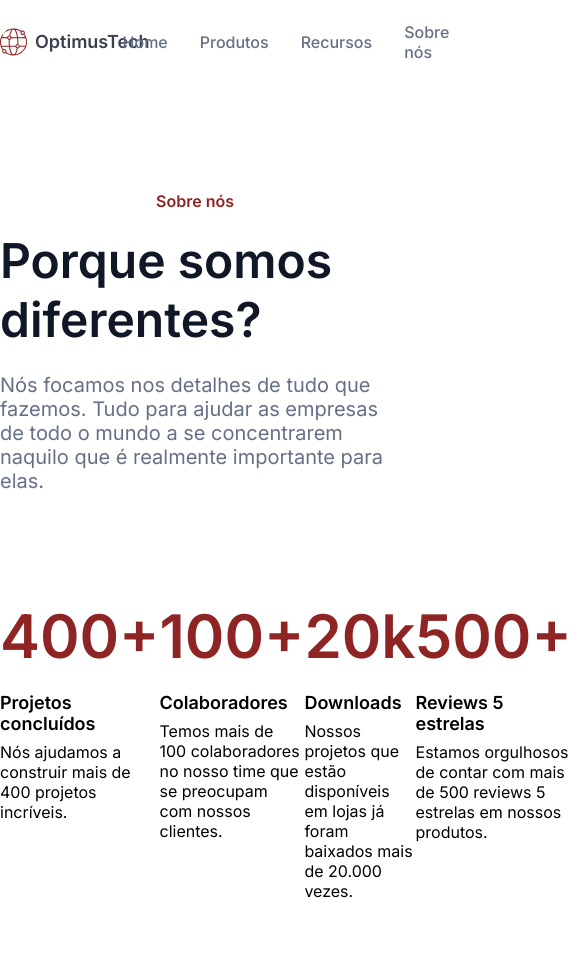
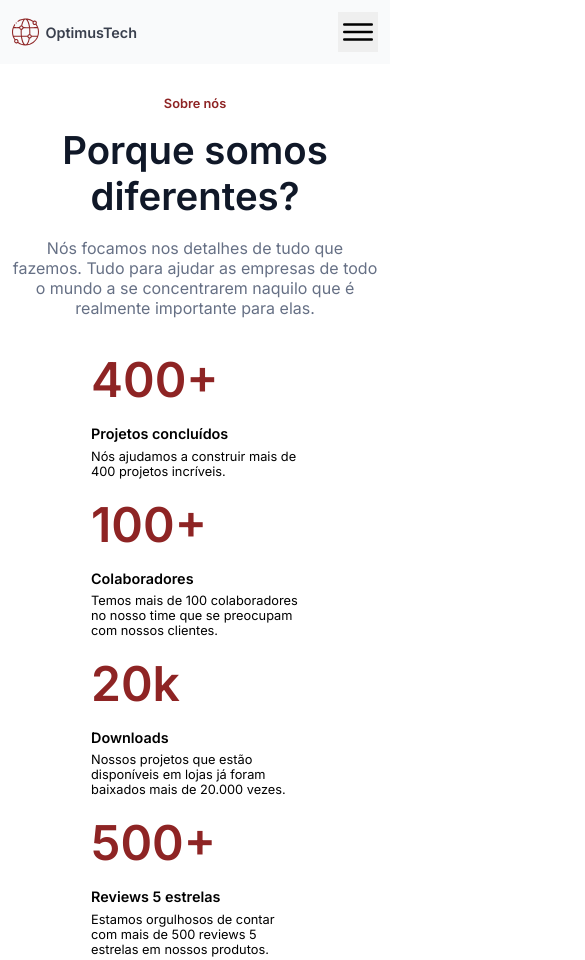
Before and after one commit to enzoraian/optimus-tech, a plain HTML site: page index.html in a window 390 px wide. Shown: the top 960 px of the page, 585 px wide, since content can reach past the window. Drawn offline with Linux system fonts and the light colour scheme.

Commit message:
responsivo quase finalizado, falta apenas menu mobile

```diff
--- a/css/grid.css
+++ b/css/grid.css
@@ -2,6 +2,6 @@
     width: 100%;
     max-width: 131rem;
 
-    padding: 1.5rem 0;
+    padding:  0 1.5rem;
     margin: 0 auto;
 }
--- a/css/responsive.css
+++ b/css/responsive.css
@@ -1,9 +1,158 @@
-@media (max-width: 1200px) {}
+@media (max-width: 1200px) {
 
-@media (max-width: 991px) {}
+    /*===========*/
+    /*==HEADER==*/
+    /*===========*/
+    header .container .menu ul {
+        margin-right: 16rem;
+    }
 
-@media (max-width: 768px) {}
+    /*======================*/
+    /*==ABOUT US SECOND AREA==*/
+    /*======================*/
 
-@media (max-width: 600px) {}
+    .about-us .second-area .content {
+        max-width: 24%;
+    }
 
-@media (max-width: 480px) {}
+}
+
+@media (max-width: 991px) {
+
+    html {
+        font-size: 58%;
+    }
+
+    /*===========*/
+    /*==HEADER==*/
+    /*===========*/
+
+    header .container .menu ul {
+        margin-right: 7rem;
+    }
+
+    /*======================*/
+    /*==HIRING SECOND AREA==*/
+    /*======================*/
+
+    .hiring .second-area .container .open-jobs .job .open-job {
+        padding: 2.4rem 18rem 2.4rem 2.4rem;
+    }
+
+    /*======================*/
+    /*==SECTION FEEDBACK==*/
+    /*======================*/
+
+    .section-feedback .container .feedback {
+        padding: 4rem;
+    }
+
+    .section-feedback .container .feedback h3 {
+        font-size: 2.4rem;
+    }
+}
+
+@media (max-width: 768px) {
+
+    /*menu mobile*/
+    header .container .menu {
+        display: none;
+    }
+
+    header .container .menu-mobile {
+        display: block;
+        width: 5rem;
+        height: 5rem;
+    }
+
+    header .container .menu-mobile .icon-close {
+        display: none;
+    }
+
+    /*======================*/
+    /*==ABOUT US SECOND AREA==*/
+    /*======================*/
+
+    .about-us .container .second-area {
+        flex-wrap: wrap;
+        justify-content: center;
+        gap: 2rem;
+    }
+
+    .about-us .container .second-area .content {
+        max-width: 100%;
+    }
+}
+
+@media (max-width: 600px) {
+
+    /*======================*/
+    /*==ABOUT US SECOND AREA==*/
+    /*======================*/
+
+    .about-us .container .second-area {
+        flex-wrap: nowrap;
+        flex-direction: column;
+        align-items: center;
+    }
+
+    /*======================*/
+    /*==HIRING SECOND AREA==*/
+    /*======================*/
+
+    .hiring .second-area .container .open-jobs .job .open-job {
+        padding: 2.4rem 8rem 2.4rem 2.4rem;
+    }
+}
+
+@media (max-width: 480px) {
+
+    html {
+        font-size: 50%;
+    }
+
+    /*======================*/
+    /*==ABOUT US MAIN AREA==*/
+    /*======================*/
+
+    .about-us {
+        padding: 4rem 0;
+    }
+
+    .about-us .main-area {
+        margin-bottom: 4rem;
+    }
+
+    /*====================*/
+    /*==HIRING MAIN AREA==*/
+    /*====================*/
+
+    .hiring {
+        padding: 4rem 0;
+    }
+
+    /*======================*/
+    /*==HIRING SECOND AREA==*/
+    /*======================*/
+
+    .hiring .second-area {
+        padding: 4rem 0;
+    }
+
+    /*======================*/
+    /*==SECTION FEEDBACK==*/
+    /*======================*/
+
+    .section-feedback {
+        padding-bottom: 4rem;
+    }
+
+
+    /*==========*/
+    /*==FOOTER==*/
+    /*==========*/
+
+    footer {
+        padding: 4rem 0;
+    }
+}
--- a/css/style.css
+++ b/css/style.css
@@ -3,6 +3,17 @@
 /*===========*/
 
 header {
+    background-color: #F9FAFB;
+    position: fixed;
+    width: 100%;
+    top: 0;
+    z-index: 999;
+
+    height: 8rem;
+
+}
+
+header .container{
     height: 8rem;
 }
 
@@ -31,7 +42,7 @@ header .container .menu {
 header .container .menu ul {
     display: flex;
     align-items: center;
-    margin-right: 39.8rem;
+    margin-right: 30rem;
 }
 
 header .container .menu ul li:not(:last-child) {
@@ -44,11 +55,18 @@ header .container .menu-action .menu-item {
 
 }
 
-/*============*/
-/*==ABOUT US==*/
-/*============*/
+/*menu mobile*/
+header .container .menu-mobile{
+    display: none;
+}
+
+
+/*======================*/
+/*==ABOUT US MAIN AREA==*/
+/*======================*/
 
 .about-us {
+    margin-top: 8rem;
     padding: 9.6rem 0;
 }
 
@@ -67,20 +85,25 @@ header .container .menu-action .menu-item {
     font-size: 4.8rem;
     font-weight: 600;
     margin-bottom: 2.4rem;
+    text-align: center;
 }
 
 .about-us .container .main-area p {
     color: var(--light-gray);
     font-size: 2rem;
     max-width: 79rem;
+    text-align: center;
 }
+
+/*======================*/
+/*==ABOUT US SECOND AREA==*/
+/*======================*/
+
 
 .about-us .container .second-area {
     display: flex;
     justify-content: space-around;
 }
-
-.about-us .container .second-area .content {}
 
 .about-us .container .second-area .content span {
     font-size: 6rem;
@@ -121,12 +144,14 @@ header .container .menu-action .menu-item {
     font-size: 3.6rem;
     font-weight: 600;
     margin-bottom: 2rem;
+    text-align: center;
 }
 
 .hiring .container .main-area .top p {
     color: var(--light-gray);
     font-size: 2rem;
     font-weight: 400;
+    text-align: center;
 }
 
 .hiring .container .main-area .image {
@@ -241,6 +266,7 @@ footer .container{
 footer .container .newsletter h3{
     font-size: 3.6rem;
     margin-bottom: 2rem;
+    text-align: center;
 }
 
 footer .container .newsletter p{
@@ -248,6 +274,7 @@ footer .container .newsletter p{
     font-size: 1.8rem;
     text-align: center;
     margin-bottom: 4rem;
+    text-align: center;
 }
 
 footer .container .newsletter form{
--- a/index.html
+++ b/index.html
@@ -27,7 +27,7 @@
 <body>
 
     <!--HEADER-->
-    <header>
+    <header class="js-header">
 
         <!--CONTAINER MAX-WIDTH 131REM-->
         <div class="container">
@@ -62,8 +62,15 @@
                 </div>
             </nav>
 
+            <!--MENU MOBILE-->
+            <button class="menu-mobile menu-item">
 
+                <!--OPEN-->
+                <img class="icon-open" src="img/menu-open.svg" alt="">
 
+                <!--CLOSE-->
+                <img class="icon-close" src="img/menu-close.svg" alt="">
+            </button>
         </div>
     </header>
 
@@ -275,6 +282,9 @@
             </div>
         </div>
     </footer>
+
+    <!--SCRIPT JS-->
+    <script src="js/script.js"></script>
 </body>
 
 </html>
```
Also changed, not shown: img/menu-close.svg (added), img/menu-open.svg (added), js/script.js (added).
